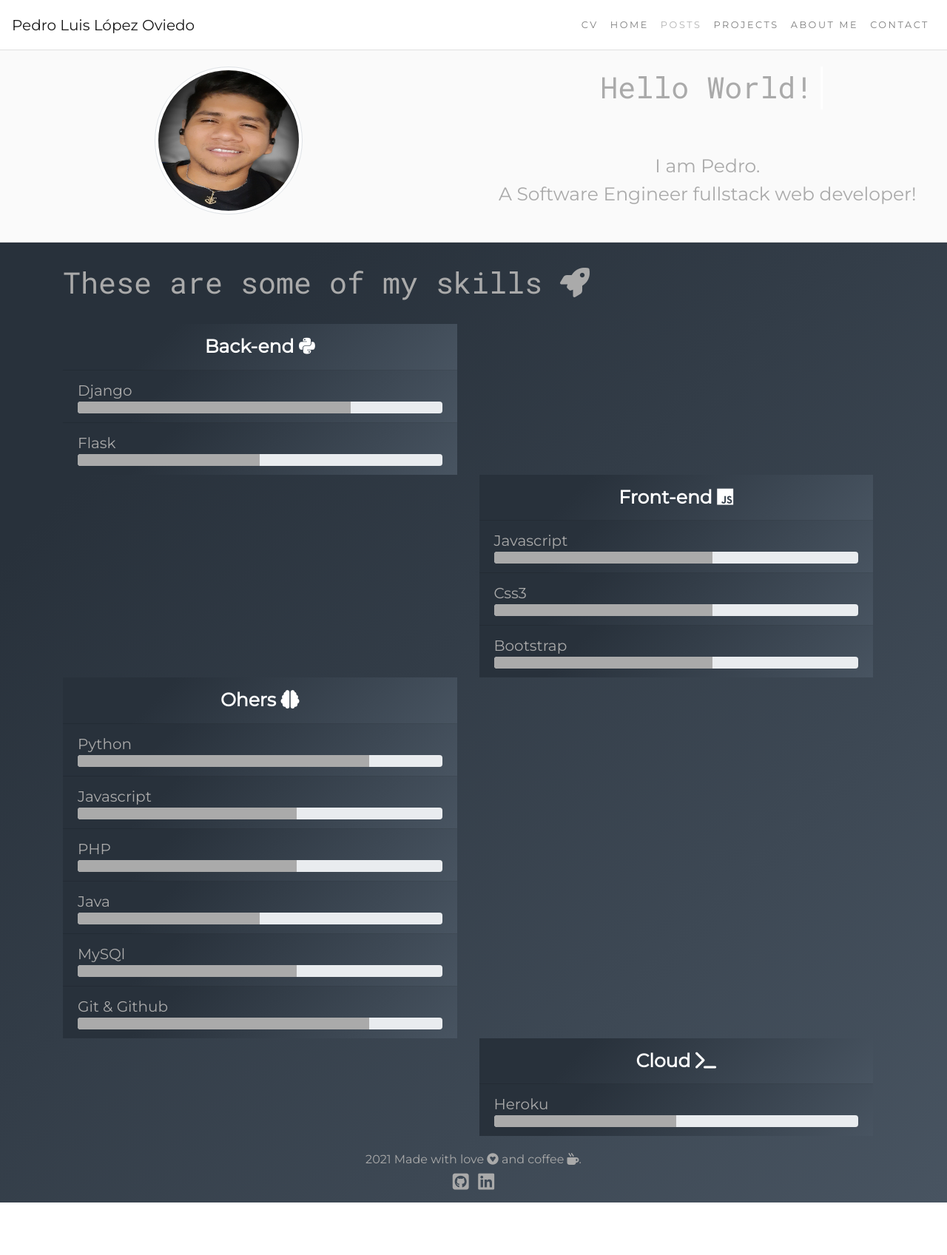
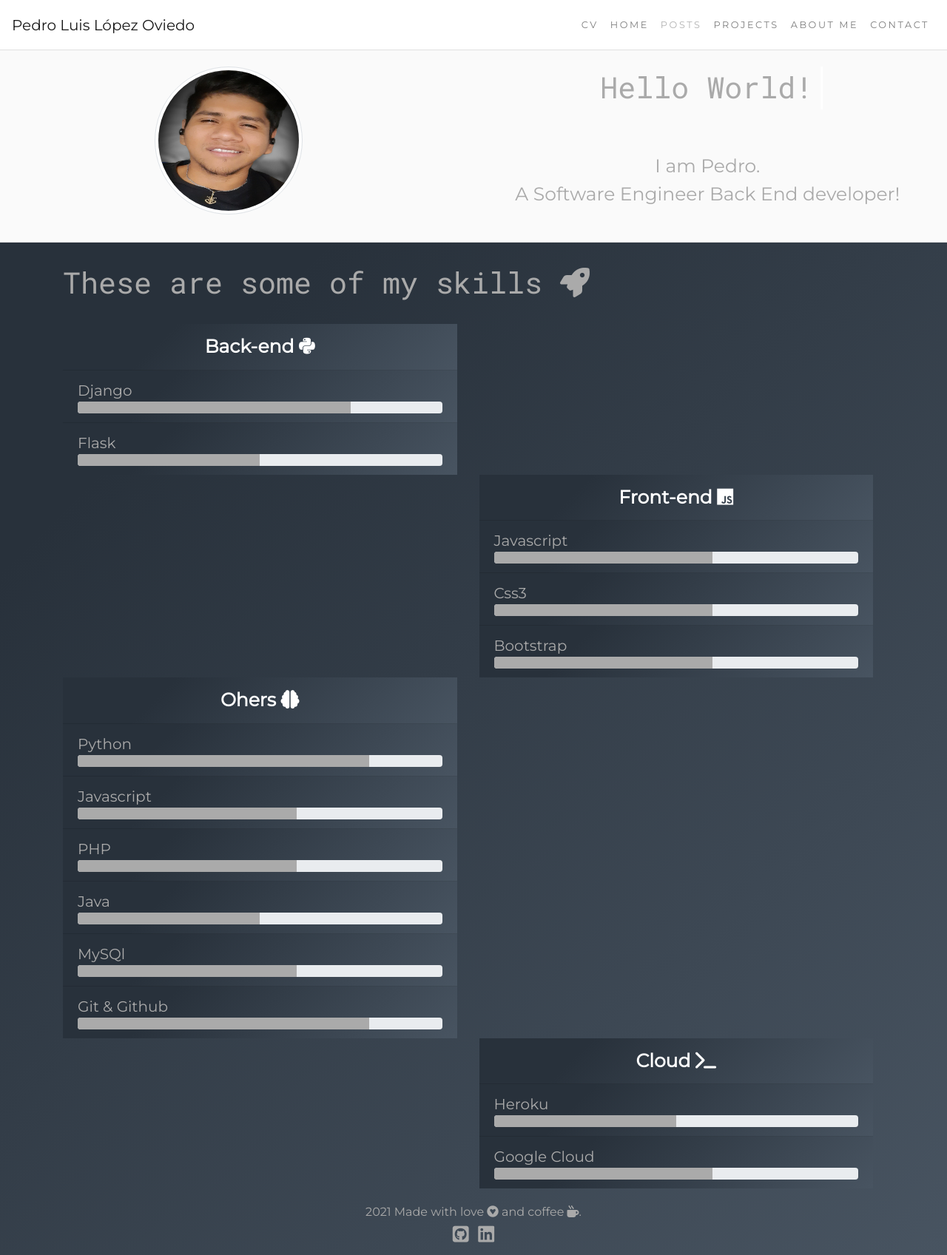
Before and after one commit to ciscodea/Portfolio, a Django app: page / in a window 1280 px wide. Shown: the whole page at 74% size. Before the commit the page ends 1626 px from the top, so only its background shows below. Run offline with Django 3.2, Linux system fonts and the light colour scheme; some libraries are stand-ins or nearby versions.

Commit message:
change cv

```diff
--- a/static/css/main.css
+++ b/static/css/main.css
@@ -6,8 +6,6 @@ body {
   background-color: #485461;
   background-image: linear-gradient(315deg, #485461 0%, #28313b 74%);
   min-width: 100%;
-
-
 }
 
 html {
--- a/templates/home.html
+++ b/templates/home.html
@@ -24,7 +24,7 @@
       </h1>
       <p class="header-text">
         I am Pedro. <br />
-        A Software Engineer fullstack web developer!
+        A Software Engineer Back End developer!
       </p>
     </div>
   </div>
@@ -127,6 +127,12 @@
             <div class="progress-bar" role="progressbar" style="width: 50%; background: #aaa;" aria-valuenow="50" aria-valuemin="0" aria-valuemax="100"></div>
           </div>
       </li>
+
+       <li class="list-group-item item-li skill-background ">Google Cloud
+         <div class="progress">
+            <div class="progress-bar" role="progressbar" style="width: 60%; background: #aaa;" aria-valuenow="60" aria-valuemin="0" aria-valuemax="100"></div>
+          </div>
+      </li>
       </ul>
 
     </div>
--- a/templates/nav.html
+++ b/templates/nav.html
@@ -6,7 +6,7 @@
   <div class="collapse navbar-collapse" id="navbarNav">
     <ul class="nav navbar-nav ml-auto">
       <li class="nav-item">
-        <a class="nav-link link-custom" href="https://drive.google.com/file/d/1XNBi-frz2c1RmeZah4DwSXEW_SZy9ln4/view?usp=sharing">CV</span></a>
+        <a class="nav-link link-custom" href="https://drive.google.com/file/d/1s757-DyTiDH-yAGzbt_HgEGA-2-o3fPV/view?usp=sharing">CV</span></a>
       </li>
       <li class="nav-item">
         <a class="nav-link link-custom" href="{% url 'home' %}">Home</span></a>
```
